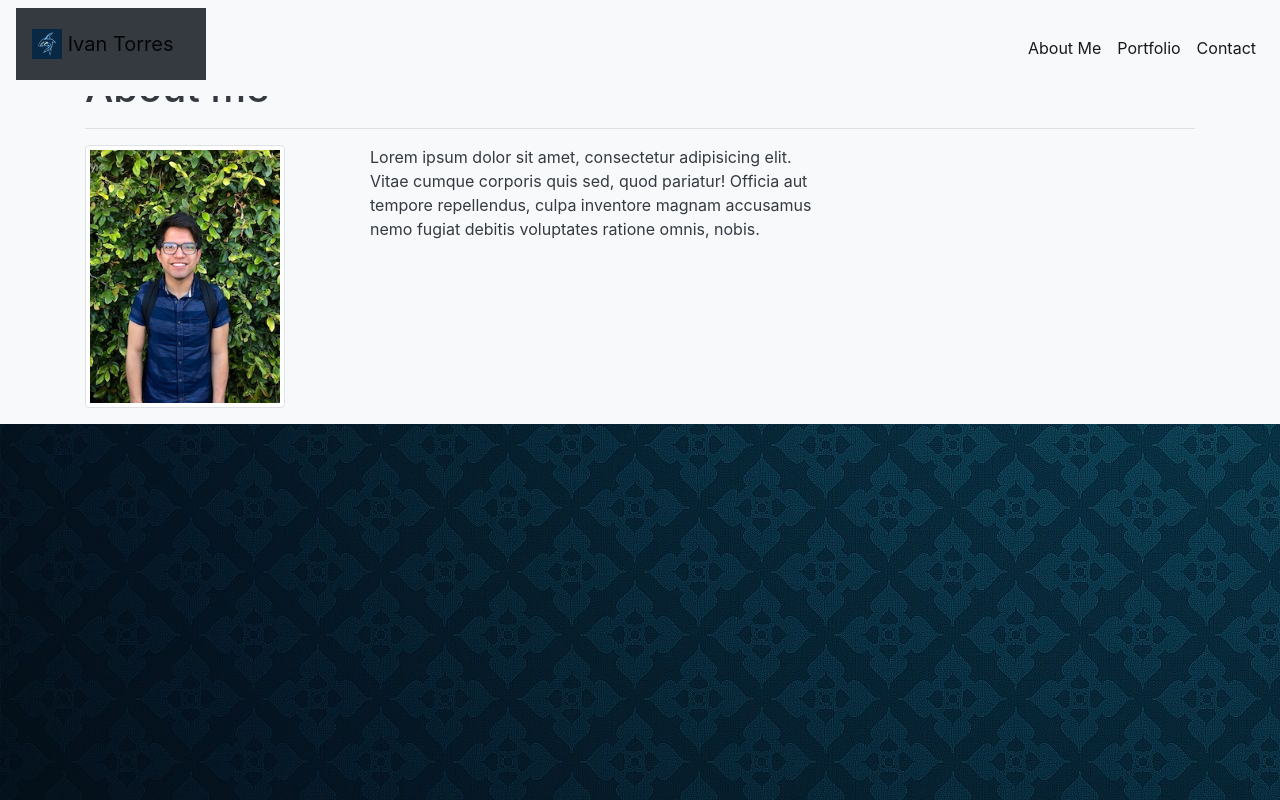
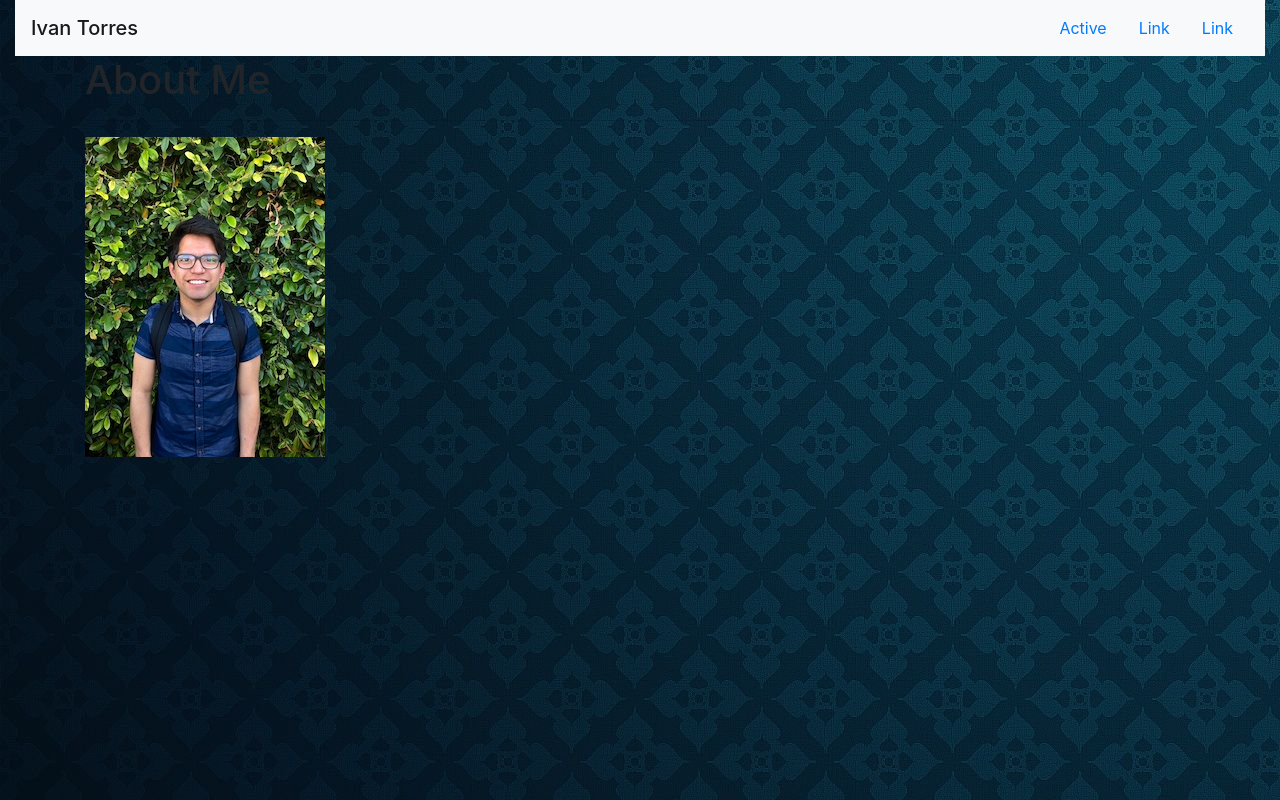
Before and after one commit to IvanTorresMia/IvanTorres-portfolio, a plain HTML site: page index.html in a window 1280 px wide. Drawn offline with nearby package versions, Linux system fonts and the light colour scheme.

Commit message:
nav bar adjustments

```diff
--- a/index.html
+++ b/index.html
@@ -20,69 +20,34 @@
     <!-- CODE STARTS HERE -->
 
     <!-- Nav Bar -->
-     <div class="fixed-top">
-        <nav class="navbar navbar-expand-lg navbar-light bg-light">
-            <div class="p-3 mb-2 bg-dark text-white">
-            <a class="navbar-brand" href="#">
-                <img src="assets/images/Shark Logo.jpg" width="30" height="30" class="d-inline-block align-top" alt="" loading="lazy">
-                Ivan Torres
-              </a>
-            <button class="navbar-toggler" type="button" data-toggle="collapse" data-target="#navbarNav" aria-controls="navbarNav" aria-expanded="false" aria-label="Toggle navigation">
-              <span class="navbar-toggler-icon"></span>
-            </button>
-        </div>
-            <div class="collapse navbar-collapse" id="navbarNav">
-              <ul class="navbar-nav ml-auto">
-                <li class="nav-item active">
-                  <a class="nav-link" href="index.html">About Me <span class="sr-only">(current)</span></a>
+
+    <div class="container-fluid">
+
+        <nav class="navbar navbar-light bg-light">
+            <span class="navbar-brand mb-0 h1">Ivan Torres</span>
+
+                <ul class="nav justify-content-end">
+                    <li class="nav-item">
+                        <a class="nav-link active" href="#">Active</a>
                     </li>
-                <li class="nav-item active">
-                  <a class="nav-link" href="portfolio.html">Portfolio</a>
+                    <li class="nav-item">
+                        <a class="nav-link" href="#">Link</a>
                     </li>
-                <li class="nav-item active">
-                  <a class="nav-link" href="contact.html">Contact</a>
+                    <li class="nav-item">
+                        <a class="nav-link" href="#">Link</a>
                     </li>
                 </ul>
-            </div>
+
         </nav>
     </div>
-     </div>
 
-     <!-- <div class="p-3 mb-2 bg-light text-dark">
+    <!-- About me Container -->
      <div class="container">
-             <div class="row">
-                 <div class="col-lg-6">
-                     <h1>About me</h1>
-                 </div>
-             </div>
-             <div class="row">
-                 <div class="col-lg-5">
-                     <img src="assets/images/IMG_6862.jpg" alt="picture of me in LA">
-                 </div>
-                 <div class="col-lg-7" >
-                     <p>
-                         Lorem ipsum dolor sit amet, consectetur adipiscing elit, sed do eiusmod tempor incididunt ut labore et dolore magna aliqua.
-                        Ut enim ad minim veniam, quis nostrud exercitation ullamco laboris nisi ut aliquip ex ea commodo consequat. Duis aute irure dolor in reprehenderit in voluptate velit esse cillum dolore eu fugiat nulla pariatur.
-                         Excepteur sint occaecat cupidatat non proident, sunt in culpa qui officia deserunt mollit anim id est laborum.
-                        </p>
-                 </div>
-             </div>
-         </div>
-     </div> -->
-     <br>
-     <br>
-     <div class="p-3 mb-2 bg-light text-dark">
-    <div class="container">
-        <h1>About me</h1>
+         <h1>About Me</h1>
          <hr>
          <div class="row">
-            <div class="col-lg-3">
-                <img class="img-thumbnail" src="assets/images/IMG_6862.jpg" height="200px" width="200px">
-            </div>
-            <div class="col-lg-5">
-
-                <p>Lorem ipsum dolor sit amet, consectetur adipisicing elit. Vitae cumque corporis quis sed, quod pariatur! Officia aut tempore repellendus, culpa inventore magnam accusamus nemo fugiat debitis voluptates ratione omnis, nobis.</p>
-            </div>
+             <div class="col">
+                 <img src="assets/images/IMG_6862.jpg" alt="Image of Ivan In L.A" class="img">
              </div>
          </div>
      </div>
```
Lines whose indentation alone changed are shown as unchanged.
